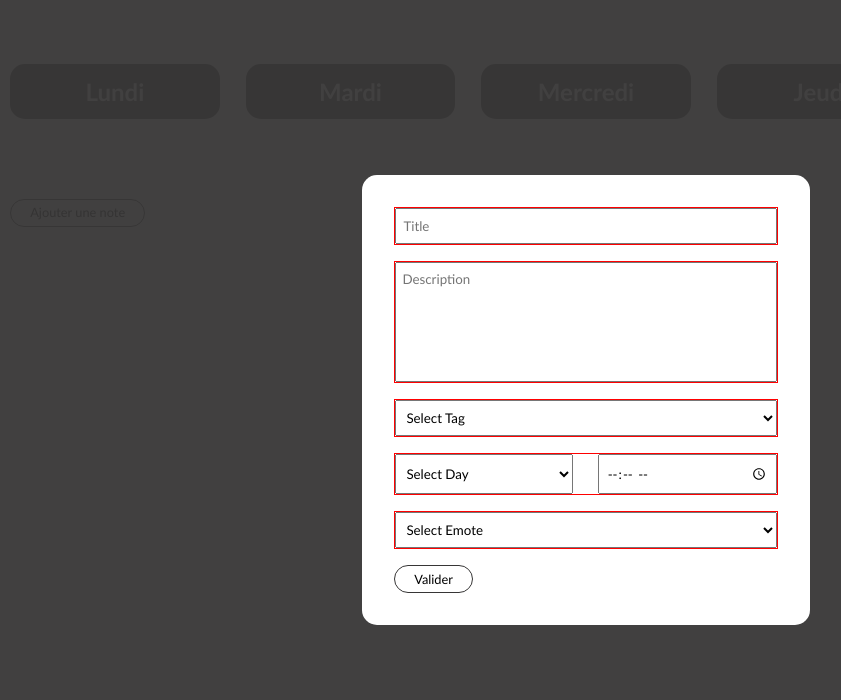
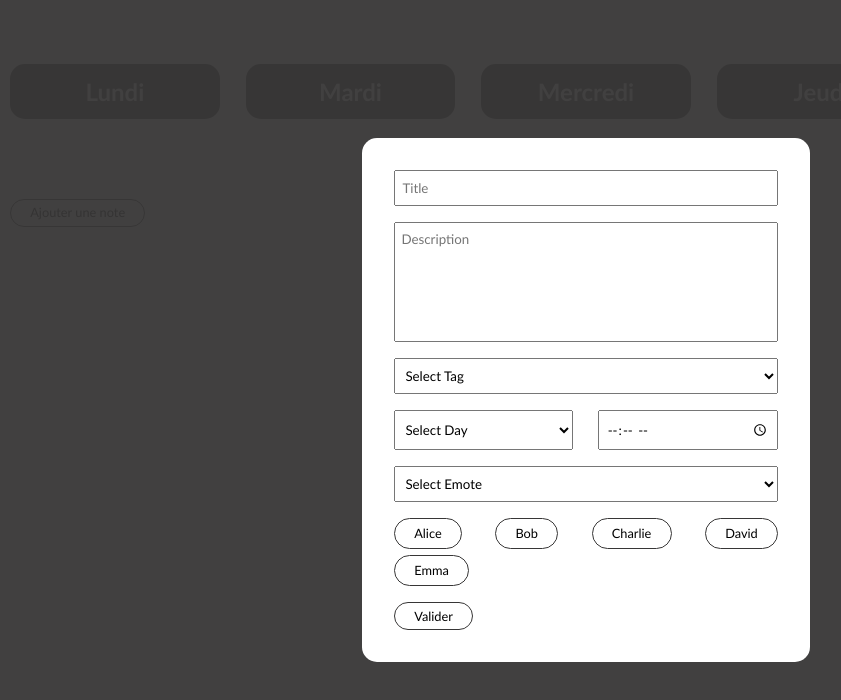
Before and after one commit to mathoos/task-manager, a React (Create React App) app: page / in a window 1280 px wide. Both pictures are taken after a click on the button "Ajouter une note". Shown: the top 700 px of the page, without its empty margins (54-895 px from the left). Built offline with nearby package versions, Linux system fonts and the light colour scheme.

Commit message:
assigned people to note

```diff
--- a/src/pages/Home.js
+++ b/src/pages/Home.js
@@ -7,6 +7,7 @@ import "./Home.scss";
 
 const availableTags = ["gestion de projet", "production", "développement", "design"];
 const availableEmotes = ["😊", "👍", "❤️", "🎉", "🚀"];
+const availablePeople = ["Alice", "Bob", "Charlie", "David", "Emma"];
 
 // Objet JavaScript pour mapper les tags aux couleurs CSS
 const tagColors = {
@@ -28,6 +29,7 @@ function Home() {
     const [newNoteTime, setNewNoteTime] = useState('');
     const [selectedEmote, setSelectedEmote] = useState('');
     const [selectedDay, setSelectedDay] = useState(''); // State pour stocker le jour sélectionné par l'utilisateur
+    const [selectedPeople, setSelectedPeople] = useState([]);
     const [formActive, setFormActive] = useState(false); // Etat local pour gérer la visibilité du formulaire
 
     const getColorClass = (tag) => {
@@ -50,7 +52,8 @@ function Home() {
                 tag: selectedTag,
                 time: newNoteTime,
                 emote: selectedEmote,
-                day: selectedDay // Ajouter le jour sélectionné à la note
+                day: selectedDay, // Ajouter le jour sélectionné à la note
+                people: selectedPeople
             }));
             setEditNoteState(null);
             setNewNoteTitle('');
@@ -59,6 +62,7 @@ function Home() {
             setNewNoteTime('');
             setSelectedEmote('');
             setSelectedDay('');
+            setSelectedPeople([]);
             setFormActive(false); // Réinitialiser la visibilité du formulaire après l'ajout d'une note
         }
     };
@@ -81,7 +85,8 @@ function Home() {
                     tag: selectedTag,
                     time: newNoteTime,
                     emote: selectedEmote,
-                    day: selectedDay
+                    day: selectedDay,
+                    people: selectedPeople
                 })
             );
             setNewNoteTitle('');
@@ -90,6 +95,7 @@ function Home() {
             setNewNoteTime('');
             setSelectedEmote('');
             setSelectedDay('');
+            setSelectedPeople([]);
             setEditNoteState(null); // Réinitialiser l'état d'édition après la modification de la note
             setFormActive(false); // Réinitialiser la visibilité du formulaire après la modification de la note
         }
@@ -103,6 +109,7 @@ function Home() {
         setNewNoteTime(note.time);
         setSelectedEmote(note.emote);
         setSelectedDay(note.day);
+        setSelectedPeople(note.people);
         setFormActive(true); // Ouvrir le formulaire pour l'édition
     };
 
@@ -144,8 +151,6 @@ function Home() {
                         </select>
                     </fieldset>
 
-
-
                     <fieldset className="fieldset">
                         <select className="input" value={selectedDay} onChange={(e) => setSelectedDay(e.target.value)}>
                             <option value="">Select Day</option>
@@ -163,6 +168,24 @@ function Home() {
                                 <option key={emote} value={emote}>{emote}</option>
                             ))}
                         </select>
+                    </fieldset>
+
+                    <fieldset className="fieldset fieldset_people">
+                        {availablePeople.map(person => (
+                            <div
+                                key={person}
+                                className={`bouton bouton_people ${selectedPeople.includes(person) ? 'selected' : ''}`}
+                                onClick={() => {
+                                    if (selectedPeople.includes(person)) {
+                                        setSelectedPeople(selectedPeople.filter(p => p !== person));
+                                    } else {
+                                        setSelectedPeople([...selectedPeople, person]);
+                                    }
+                                }}
+                            >
+                                {person}
+                            </div>
+                        ))}
                     </fieldset>
 
                     <button className="bouton" onClick={formActive ? (editNoteState ? handleEditNote : handleAddNote) : () => setFormActive(true)}>
@@ -191,6 +214,7 @@ function Home() {
                                         </div>
                                         <p>{note.description}</p>
                                         <p>{note.time}</p>
+                                        <p><strong>Assigned to:</strong> {note.people.join(', ')}</p> {/* Display assigned people */}
                                         <div className={`bouton bouton_tag ${getColorClass(note.tag)}`}>{note.tag}</div>
                                     </div>
 
--- a/src/pages/Home.scss
+++ b/src/pages/Home.scss
@@ -38,7 +38,12 @@
                 display : flex;
                 gap : 2vw;
                 width : 30vw;
-                border : 1px solid red;
+
+                &_people{
+                    flex-wrap: wrap;
+                    justify-content: space-between;
+                    gap : .5vw;
+                }
             }
         }
     }
@@ -95,6 +100,8 @@
                         display : flex;
                         justify-content: space-between;
                     }
+
+
                 }
 
                 &_update{
--- a/src/style/_buttons.scss
+++ b/src/style/_buttons.scss
@@ -64,6 +64,14 @@
             height : 1.2vw;
         }
     }
+
+    &_people{
+        height : fit-content;
+        &.selected{
+            background-color: $noir;
+            color : $blanc
+        }
+    }
 }
 
 .input{
--- a/src/utilities/Slice.js
+++ b/src/utilities/Slice.js
@@ -13,7 +13,7 @@ const notesSlice = createSlice({
             return state.filter(note => note.id !== action.payload);
         },
         editNote: (state, action) => {
-            const { id, title, description, tag, time, emote, day } = action.payload;
+            const { id, title, description, tag, time, emote, day, people } = action.payload; // Include people in payload
             const existingNote = state.find(note => note.id === id);
             if (existingNote) {
                 existingNote.title = title;
@@ -22,6 +22,7 @@ const notesSlice = createSlice({
                 existingNote.time = time;
                 existingNote.emote = emote;
                 existingNote.day = day;
+                existingNote.people = people; // Update people for the note
             }
         }
     }
```
